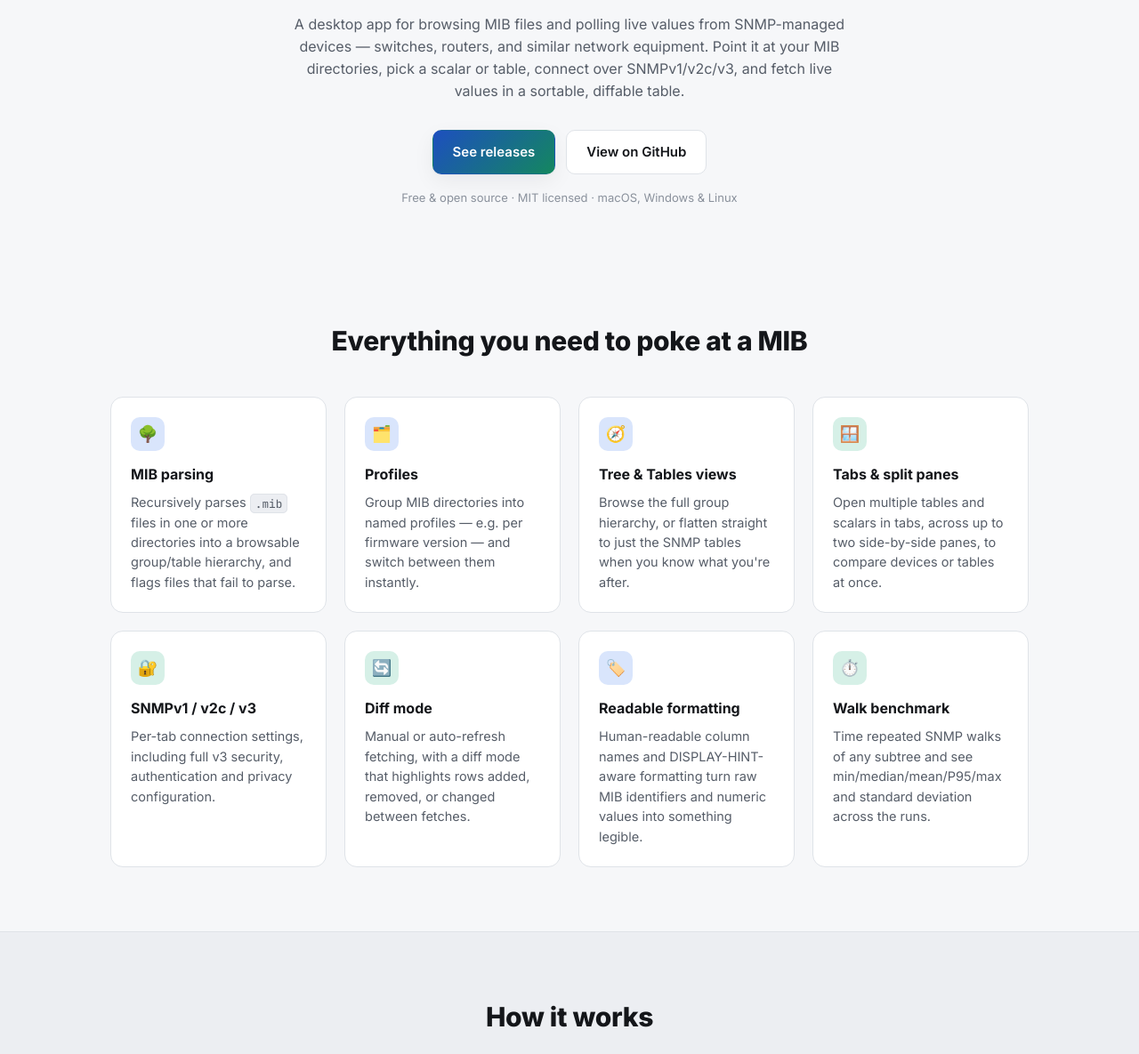
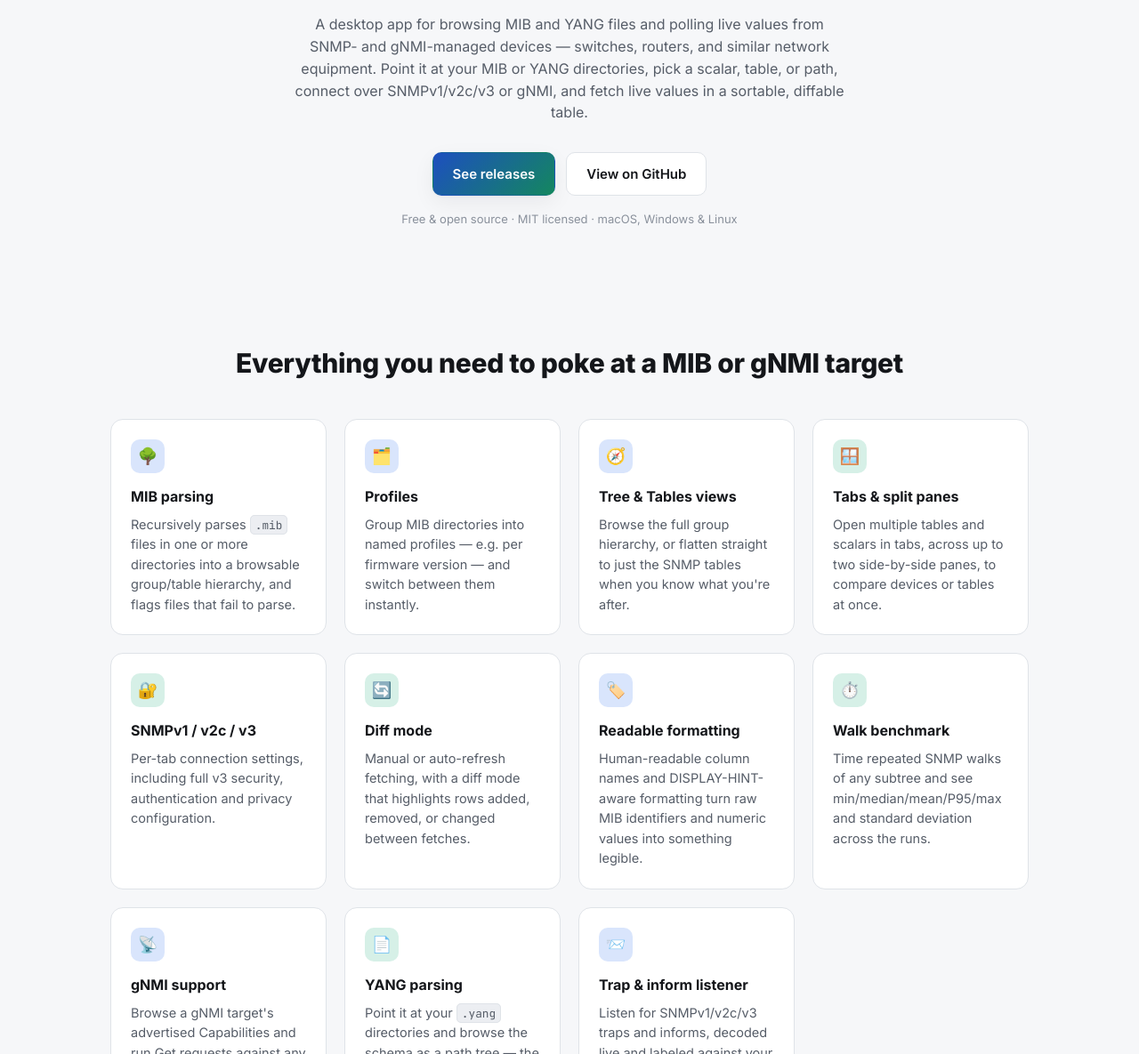
Before and after one commit to md2perpe/snmp-browser, a website built with Vite: page docs/index.html in a window 1280 px wide. Shown: the part 415-1600 px from the top of the page at 89% size. Built offline with nearby package versions, Linux system fonts and the light colour scheme; no server answers.

Commit message:
Document gNMI, YANG, and trap listener support on the homepage and README
The homepage and README's feature lists predated gNMI/YANG support and the
SNMP trap/inform listener, describing the app as SNMP/MIB-only.

Co-Authored-By: Claude Sonnet 5 <noreply@anthropic.com>

```diff
--- a/docs/index.html
+++ b/docs/index.html
@@ -4,7 +4,7 @@
   <meta charset="UTF-8" />
   <meta name="viewport" content="width=device-width, initial-scale=1.0" />
   <title>SNMP MIB Client</title>
-  <meta name="description" content="A desktop app for browsing MIB files and polling live values from SNMP-managed devices — switches, routers, and similar network equipment." />
+  <meta name="description" content="A desktop app for browsing MIB and YANG files and polling live values from SNMP- and gNMI-managed devices — switches, routers, and similar network equipment." />
   <link rel="icon" type="image/png" href="assets/icon.png" />
   <link rel="preconnect" href="https://fonts.googleapis.com">
   <link rel="preconnect" href="https://fonts.gstatic.com" crossorigin>
@@ -35,10 +35,10 @@
         <img src="assets/icon.png" alt="SNMP MIB Client icon" width="96" height="96" class="hero-icon" />
         <h1>Browse MIBs. Poll devices. See what changed.</h1>
         <p class="hero-sub">
-          A desktop app for browsing MIB files and polling live values from SNMP-managed
-          devices — switches, routers, and similar network equipment. Point it at your MIB
-          directories, pick a scalar or table, connect over SNMPv1/v2c/v3, and fetch live
-          values in a sortable, diffable table.
+          A desktop app for browsing MIB and YANG files and polling live values from
+          SNMP- and gNMI-managed devices — switches, routers, and similar network equipment.
+          Point it at your MIB or YANG directories, pick a scalar, table, or path, connect
+          over SNMPv1/v2c/v3 or gNMI, and fetch live values in a sortable, diffable table.
         </p>
         <div class="hero-ctas">
           <a href="#download" id="hero-download-btn" class="btn btn-primary">
@@ -52,7 +52,7 @@
 
     <section id="features" class="section">
       <div class="wrap">
-        <h2 class="section-title">Everything you need to poke at a MIB</h2>
+        <h2 class="section-title">Everything you need to poke at a MIB or gNMI target</h2>
         <div class="grid features-grid">
           <article class="card">
             <div class="card-icon icon-blue">🌳</div>
@@ -101,6 +101,24 @@
             <h3>Walk benchmark</h3>
             <p>Time repeated SNMP walks of any subtree and see min/median/mean/P95/max and
               standard deviation across the runs.</p>
+          </article>
+          <article class="card">
+            <div class="card-icon icon-blue">📡</div>
+            <h3>gNMI support</h3>
+            <p>Browse a gNMI target's advertised Capabilities and run Get requests against
+              any path, over TLS (with an optional skip-verify mode for self-signed certs).</p>
+          </article>
+          <article class="card">
+            <div class="card-icon icon-green">📄</div>
+            <h3>YANG parsing</h3>
+            <p>Point it at your <code>.yang</code> directories and browse the schema as a
+              path tree — the same "browse before you fetch" experience MIBs give SNMP.</p>
+          </article>
+          <article class="card">
+            <div class="card-icon icon-blue">📨</div>
+            <h3>Trap &amp; inform listener</h3>
+            <p>Listen for SNMPv1/v2c/v3 traps and informs, decoded live and labeled against
+              your parsed MIBs, with a filterable, expandable event log.</p>
           </article>
         </div>
       </div>
@@ -187,9 +205,11 @@
           <div class="tech-item">
             <h3>Backend</h3>
             <p><a href="https://tauri.app/">Tauri 2</a> (Rust), using
-              <a href="https://crates.io/crates/snmp2"><code>snmp2</code></a> for SNMP and
-              <a href="https://tree-sitter.github.io/tree-sitter/">tree-sitter</a> with a
-              custom ASN.1 grammar to parse MIB files.</p>
+              <a href="https://crates.io/crates/snmp2"><code>snmp2</code></a> for SNMP,
+              <a href="https://github.com/hyperium/tonic"><code>tonic</code></a>/<code>prost</code>
+              for gNMI over gRPC, and
+              <a href="https://tree-sitter.github.io/tree-sitter/">tree-sitter</a> with custom
+              ASN.1 and YANG grammars to parse MIB and YANG files.</p>
           </div>
         </div>
       </div>
```
Also changed, not shown: README.md.
